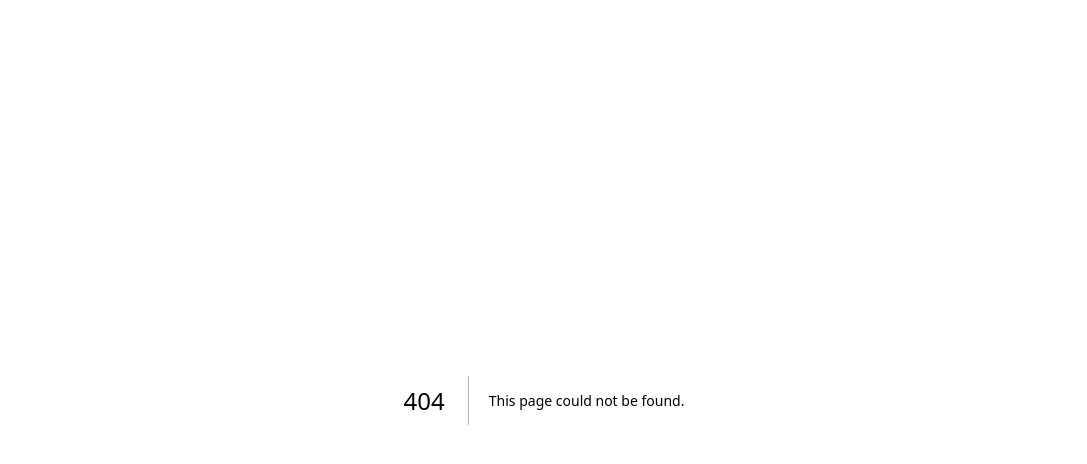
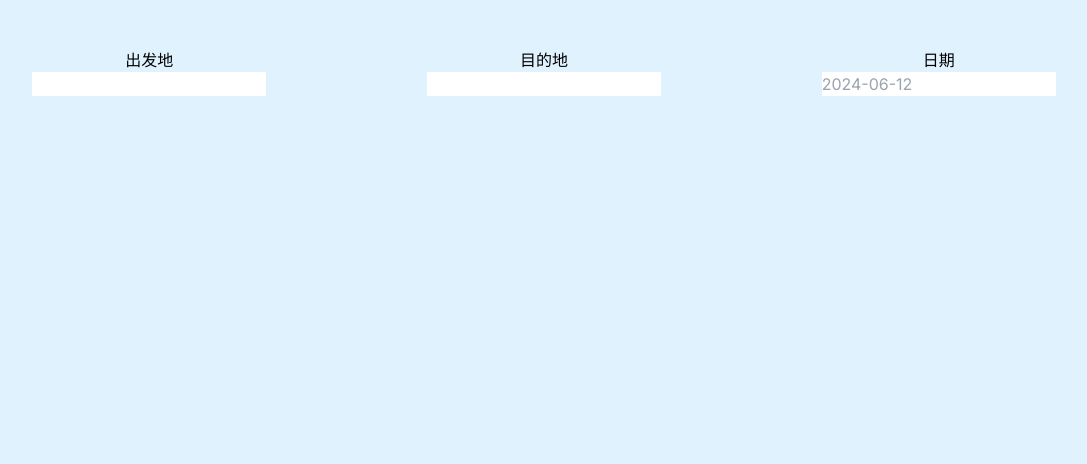
Before and after one commit to kevinthegreat1/RailwayTimetable, a Next.js app: page /china-railway in a window 1280 px wide. Before the commit this address had no page. Shown: the top 464 px of the page, without its empty margins (96-1183 px from the left). Built offline with nearby package versions, Linux system fonts and the light colour scheme.

Commit message:
Create timetable page

```diff
--- /dev/null
+++ b/src/app/china-railway/page.tsx
@@ -0,0 +1,20 @@
+export default function Timetable() {
+  return (
+    <main className="flex min-h-screen flex-col items-center justify-between p-12 bg-sky-100">
+      <div className="flex min-w-full justify-around">
+        <div className="flex flex-col items-center">
+          <label htmlFor="fromStation">出发地</label>
+          <input id="fromStation"></input>
+        </div>
+        <div className="flex flex-col items-center">
+          <label htmlFor="toStation">目的地</label>
+          <input id="toStation"></input>
+        </div>
+        <div className="flex flex-col items-center">
+          <label htmlFor="date">日期</label>
+          <input id="date" placeholder={new Date().toISOString().split('T')[0]}></input>
+        </div>
+      </div>
+    </main>
+  )
+}
--- a/src/app/globals.css
+++ b/src/app/globals.css
@@ -16,16 +16,6 @@
   }
 }
 
-body {
-  color: rgb(var(--foreground-rgb));
-  background: linear-gradient(
-      to bottom,
-      transparent,
-      rgb(var(--background-end-rgb))
-    )
-    rgb(var(--background-start-rgb));
-}
-
 @layer utilities {
   .text-balance {
     text-wrap: balance;
```
